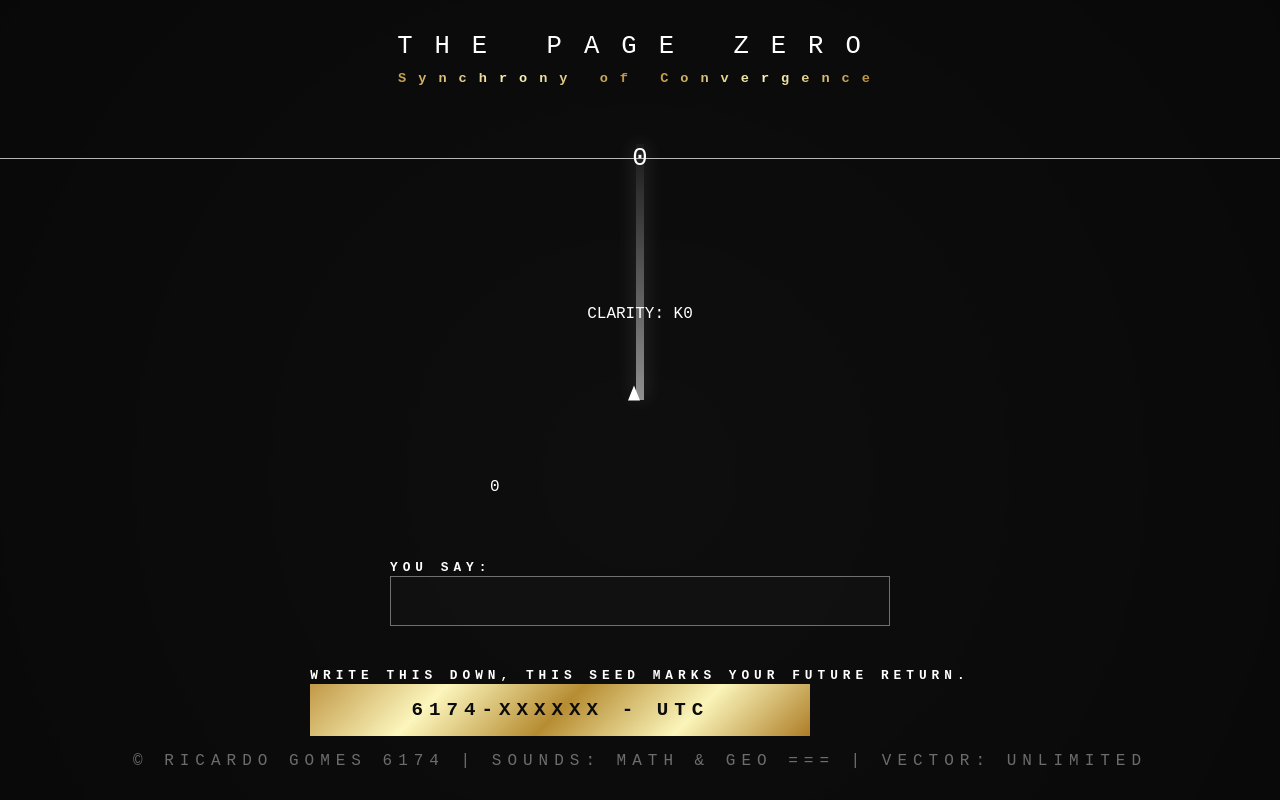
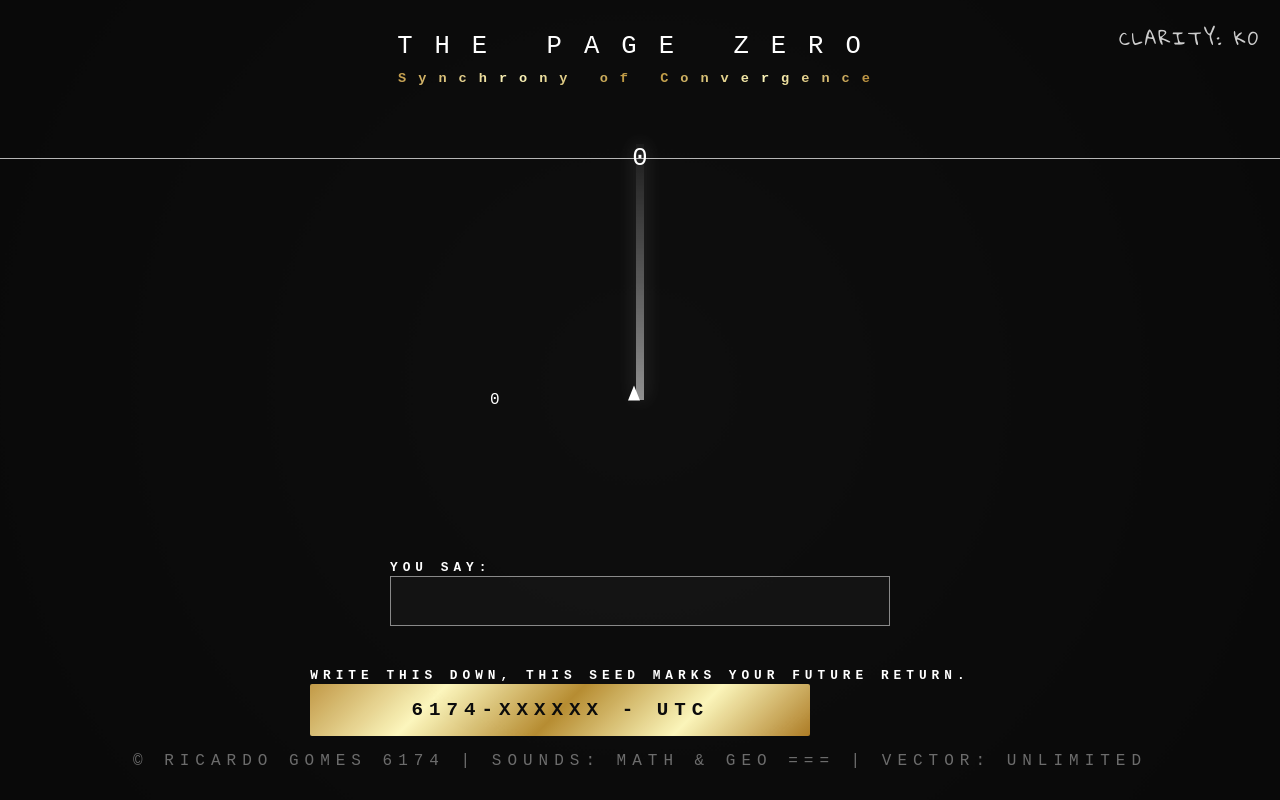
Before and after one commit to Rido6174/The-Page-Zero, a website: page index.html in a window 1280 px wide. Drawn offline with Linux system fonts and the light colour scheme.

Commit message:
Update global.css

```diff
--- a/global.css
+++ b/global.css
@@ -7,7 +7,11 @@
 #site-subtitle { font-size: 0.85rem; letter-spacing: 12px; background: var(--gold-meta); -webkit-background-clip: text; -webkit-text-fill-color: transparent; font-weight: bold; margin-top: 10px; }
 #horizon-interface { position: absolute; top: 18%; width: 100%; display: flex; align-items: center; justify-content: center; z-index: 5; }
 #horizon-line { position: absolute; width: 100%; height: 1px; background: rgba(255,255,255,0.7); }
-#horizon-zero { position: relative; color: #fff; font-size: 1.6rem; background: transparent; z-index: 6; }
+#horizon-zero {
+    position: relative; color: #fff; font-size: 1.6rem;
+    background: transparent;
+    z-index: 6;
+}
 #light-tube {
     position: absolute; width: 8px; left: 50%; transform: translateX(-50%);
     top: 18%; bottom: 50%;
@@ -19,21 +23,17 @@
     width: 300px; height: 300px; z-index: 1; animation: solarExpand 8s infinite ease-in-out;
 }
 @keyframes solarExpand { 0%, 100% { transform: scale(1); opacity: 0.1; } 50% { transform: scale(14); opacity: 0.35; } }
-#chalk-study-zone { position: absolute; bottom: 100px; left: 50px; width: 200px; height: 200px; }
-.formula-display {
-    position: absolute; font-family: 'Gloria Hallelujah', cursive; font-size: 1.6rem;
-    color: rgba(255,255,255,0.6); opacity: 0; transition: opacity 3s ease;
-}
-.formula-display.visible { opacity: 1; }
-#f-left-top { left: 5%; top: 25%; } #f-left-bottom { left: 5%; bottom: 30%; }
-#f-right-top { right: 5%; top: 25%; } #f-right-bottom { right: 5%; bottom: 30%; }
+#triangle-animation-zone { position: absolute; bottom: 80px; left: 40px; width: 250px; height: 250px; }
+#chalk-canvas { width: 100%; height: 100%; }
+#passive-ai-output { position: absolute; top: 60%; width: 300px; text-align: center; font-size: 0.8rem; opacity: 0.4; color: #fff; }
+.chalk-text { position: absolute; font-family: 'Gloria Hallelujah', cursive; font-size: 1.1rem; color: #fff; z-index: 10; opacity: 0.8; }
+#corner-top-left { top: 20px; left: 20px; }
+#corner-top-right { top: 20px; right: 20px; letter-spacing: 2px; }
+#corner-bottom-right { bottom: 80px; right: 20px; }
 #interface-overlay { position: absolute; bottom: 8%; width: 100%; display: flex; flex-direction: column; align-items: center; gap: 40px; }
 .label { font-size: 0.8rem; letter-spacing: 5px; color: #fff; font-weight: 900; width: 450px; text-align: right; }
-.input-box { width: 500px; border: 1px solid rgba(255,255,255,0.4); padding: 12px; background: rgba(255,255,255,0.02); }
+.input-box { width: 500px; border: 1px solid rgba(255,255,255,0.5); padding: 12px; background: rgba(255,255,255,0.03); }
 input { background: transparent; border: none; color: #fff; text-align: center; width: 100%; outline: none; letter-spacing: 12px; font-size: 1.3rem; caret-color: #fff; }
-#seed-box {
-    width: 500px; padding: 15px; background: var(--gold-meta); color: #000;
-    text-align: center; font-size: 1.2rem; letter-spacing: 6px; font-weight: 900;
-}
+#seed-box { width: 500px; padding: 15px; background: var(--gold-meta); color: #000; text-align: center; font-size: 1.2rem; letter-spacing: 6px; font-weight: 900; border-radius: 2px; }
 footer { position: absolute; bottom: 30px; width: 100%; text-align: center; font-size: 1rem; letter-spacing: 6px; opacity: 0.4; }
 #triangle-cursor { position: fixed; width: 0; height: 0; border-left: 6px solid transparent; border-right: 6px solid transparent; border-bottom: 15px solid #fff; pointer-events: none; z-index: 100; transform: translate(-50%, -50%); }
```
